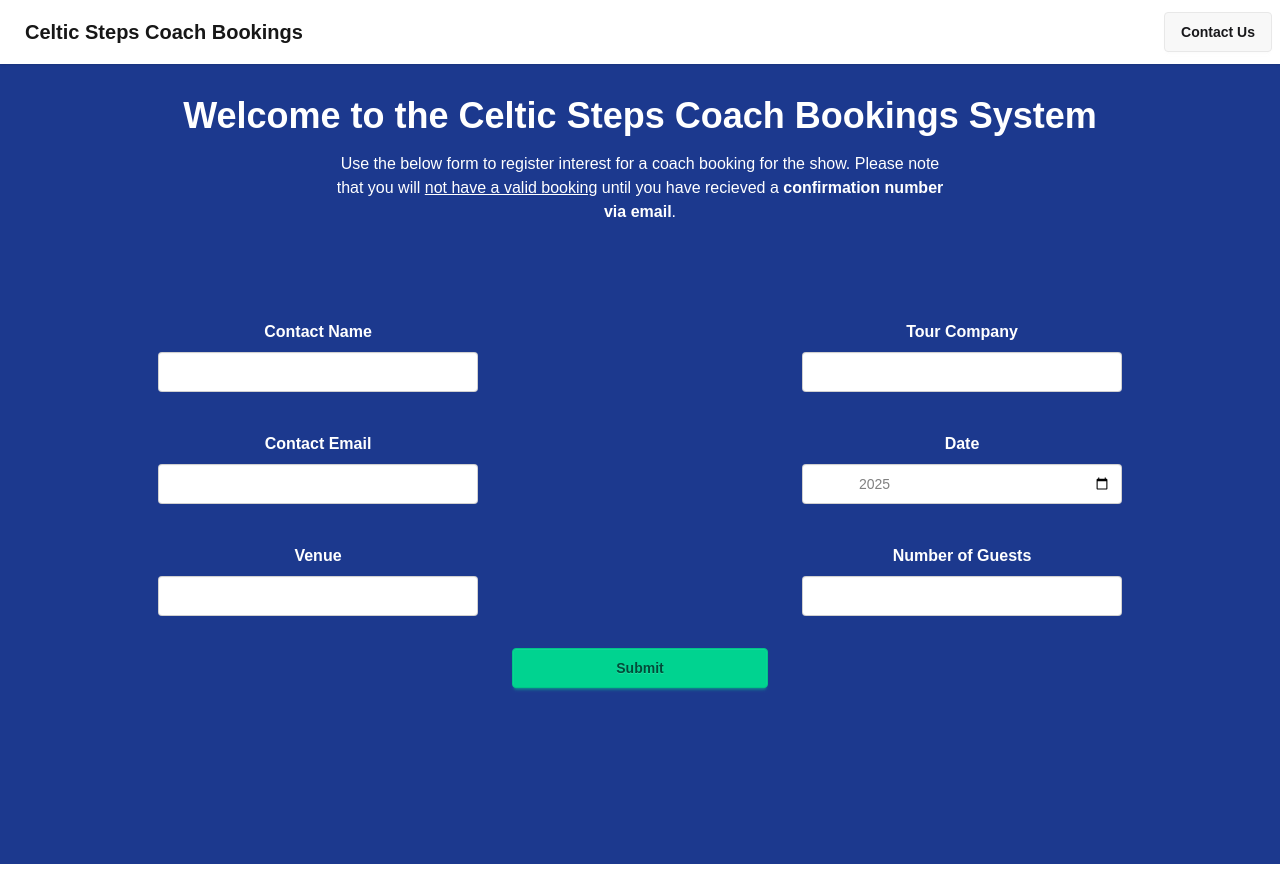
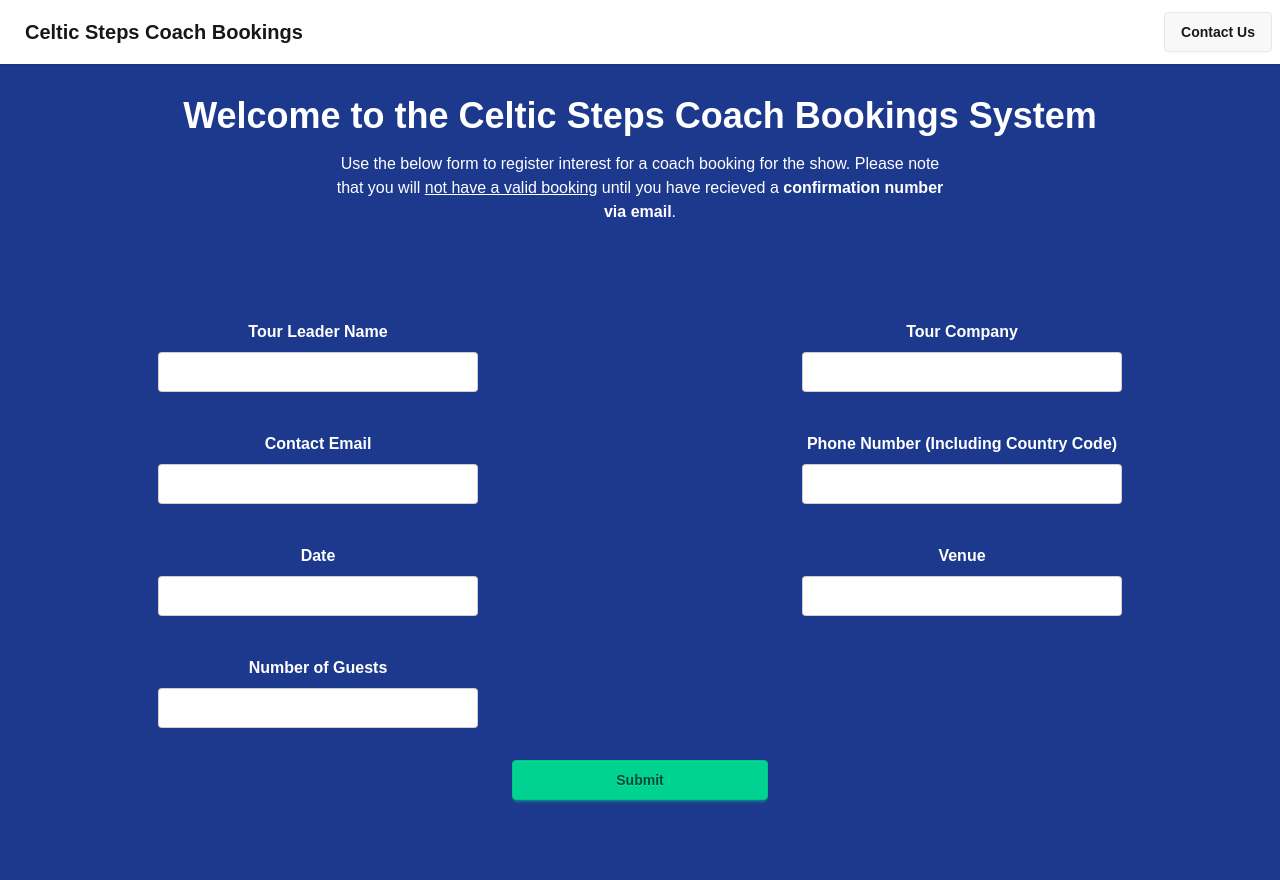
Before and after one commit to calmcgreggs/CelticStepsCoachFrontend, a Next.js app: page / in a window 1280 px wide. Built offline with nearby package versions, Linux system fonts and the light colour scheme; no server answers.

Commit message:
Murphy Improvements

```diff
--- a/package.json
+++ b/package.json
@@ -12,6 +12,7 @@
     "@supabase/supabase-js": "^2.57.4",
     "next": "15.5.3",
     "react": "19.1.0",
+    "react-datepicker": "^8.7.0",
     "react-dom": "19.1.0"
   },
   "devDependencies": {
--- a/pages/index.tsx
+++ b/pages/index.tsx
@@ -1,6 +1,8 @@
 import { supabase } from "@/lib/supabase";
 import { Geist, Geist_Mono } from "next/font/google";
 import { useState } from "react";
+import DatePicker from "react-datepicker";
+import "react-datepicker/dist/react-datepicker.css";
 
 // TODO: Validation of form fields, email response on submission, validate if already made a booking for that date
 
@@ -20,6 +22,7 @@ export default function Home() {
   const [date, setDate] = useState<Date>(new Date());
   const [venue, setVenue] = useState<"Killarney" | "Tralee">("Killarney");
   const [numberOfGuests, setNumberOfGuests] = useState(1);
+  const [phoneNumber, setPhoneNumber] = useState("");
 
   async function submitForm() {
     const { data, error } = await supabase
@@ -32,6 +35,7 @@ export default function Home() {
         Venue: venue,
         NumberOfGuests: numberOfGuests,
         Approved: false,
+        PhoneNumber: phoneNumber,
       })
       .select();
     if (error) {
@@ -42,11 +46,22 @@ export default function Home() {
       alert(
         "Booking submitted successfully! Please note that your booking is not confirmed until you receive a confirmation email."
       );
+      setName("");
+      setTourCompany("");
+      setEmail("");
+      setDate(new Date());
+      setVenue("Killarney");
+      setNumberOfGuests(1);
+      setPhoneNumber("");
     }
   }
 
+  const isntSat = (date: Date) => {
+    return date.getDay() !== 6;
+  };
+
   return (
-    <div className="min-h-screen">
+    <div className="min-h-screen pb-20">
       <div
         className="container mx-auto py-8 px-4 text-white text-center"
         id="information"
@@ -69,14 +84,15 @@ export default function Home() {
         <div id="Contact Name" className="flex flex-col gap-2 items-center">
           <label className="label w-full">
             <span className="label-text text-white mx-auto font-bold">
-              Contact Name
+              Tour Leader Name
             </span>
           </label>
           <input
             value={name}
             onChange={(e) => setName(e.target.value)}
             type="text"
-            placeholder="Contact Name"
+            placeholder="Tour Leader Name"
+            autoComplete="name"
             className="input input-bordered w-full max-w-xs"
           />
         </div>
@@ -108,6 +124,20 @@ export default function Home() {
             className="input input-bordered w-full max-w-xs"
           />
         </div>
+        <div id="Phone Number" className="flex flex-col gap-2 items-center">
+          <label className="label w-full">
+            <span className="label-text text-white mx-auto font-bold">
+              Phone Number (Including Country Code)
+            </span>
+          </label>
+          <input
+            value={phoneNumber}
+            onChange={(e) => setPhoneNumber(e.target.value)}
+            type="text"
+            placeholder="Phone Number (Including Country Code)"
+            className="input input-bordered w-full max-w-xs"
+          />
+        </div>
 
         <div id="Date" className="flex flex-col gap-2 items-center">
           <label className="label w-full">
@@ -115,7 +145,7 @@ export default function Home() {
               Date
             </span>
           </label>
-          <input
+          {/* <input
             value={
               date.getFullYear() +
               "-" +
@@ -127,8 +157,29 @@ export default function Home() {
             type="date"
             min={new Date().toISOString().split("T")[0]}
             max={new Date().getFullYear() + "-10-17"}
+
             placeholder="Date"
             className="input input-bordered w-full max-w-xs"
+          /> */}
+          <DatePicker
+            selected={new Date()}
+            value={
+              date.getFullYear() +
+              "-" +
+              (date.getMonth() + 1).toString().padStart(2, "0") +
+              "-" +
+              date.getDate().toString().padStart(2, "0")
+            }
+            onChange={(d: Date | null) => {
+              setDate(d || new Date());
+            }}
+            placeholderText="Select a date"
+            minDate={new Date()}
+            maxDate={new Date(new Date().getFullYear(), 9, 17)} // October is month 9 (0-indexed)
+            dateFormat="yyyy-MM-dd"
+            filterDate={isntSat}
+            className="input input-bordered max-w-xs w-100"
+            withPortal
           />
         </div>
         <div id="Venue" className="flex flex-col gap-2 items-center">
```
Also changed, not shown: 1 other file (tests, documents, lock files or other folders).
